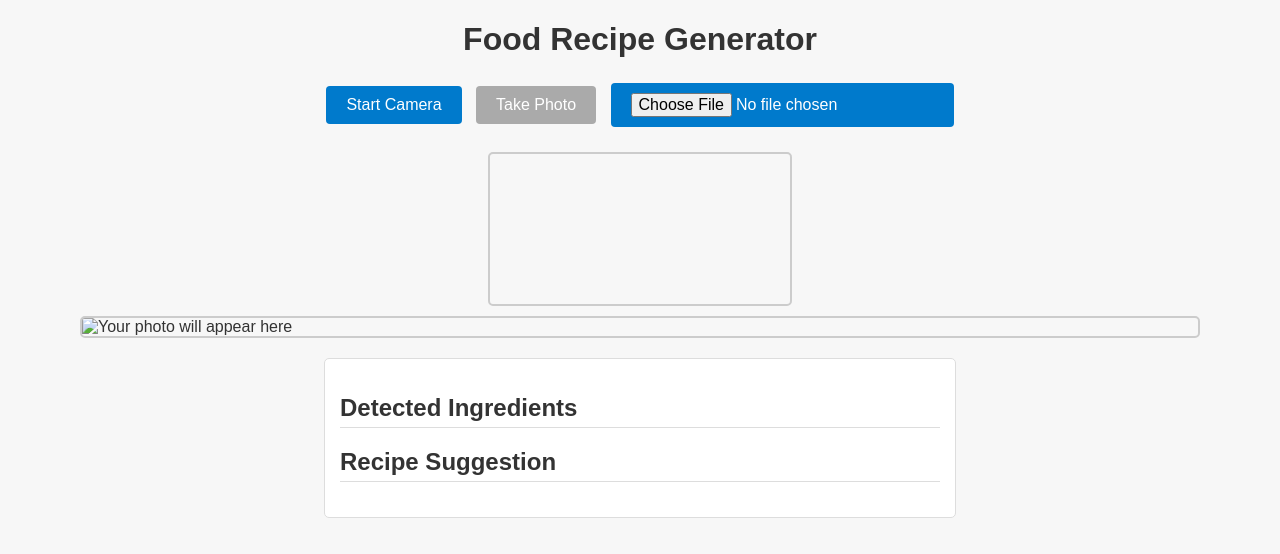
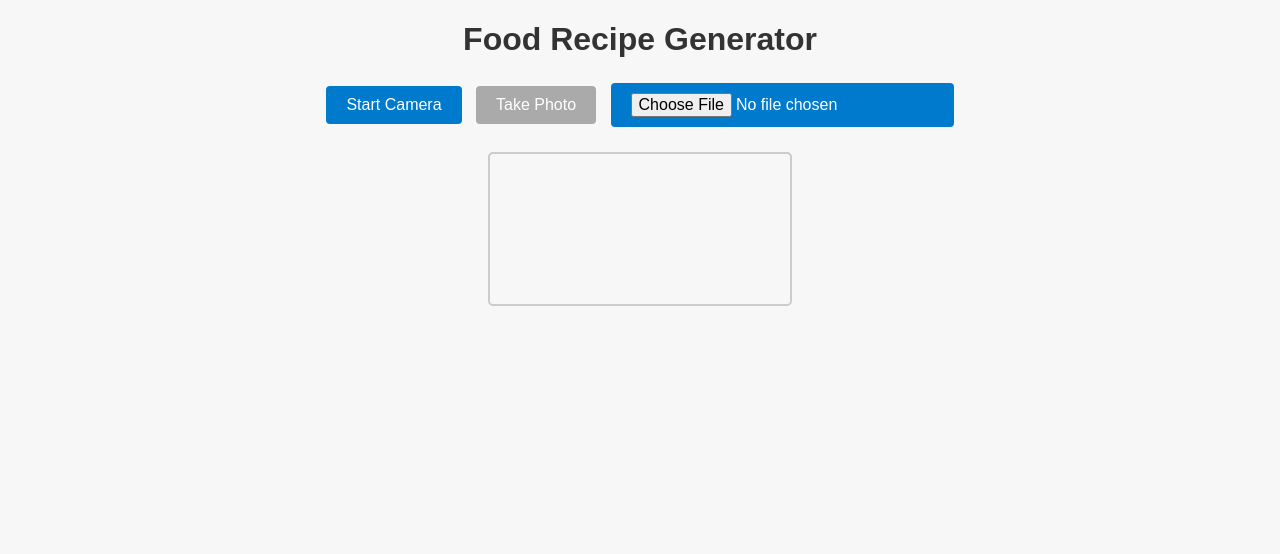
Before and after one commit to RubenPetrosyan/AI_Cook, a plain HTML site: page index.html in a window 1280 px wide. Drawn offline with Linux system fonts and the light colour scheme.

Commit message:
Update index.html

```diff
--- a/index.html
+++ b/index.html
@@ -21,14 +21,14 @@
         <canvas id="canvas" style="display:none;"></canvas>
     </div>
 
-    <div id="photo-section">
-        <img id="photo" alt="Your photo will appear here">
+    <div id="photo-section" style="display:none;">
+        <img id="photo">
     </div>
 
-    <div id="results">
-        <h2>Detected Ingredients</h2>
+    <div id="results" style="display:none;">
+        <h2 id="ingredients-title" style="display:none;">Detected Ingredients</h2>
         <div id="ingredients"></div>
-        <h2>Recipe Suggestion</h2>
+        <h2 id="recipe-title" style="display:none;">Recipe Suggestion</h2>
         <div id="recipe"></div>
     </div>
 
```
